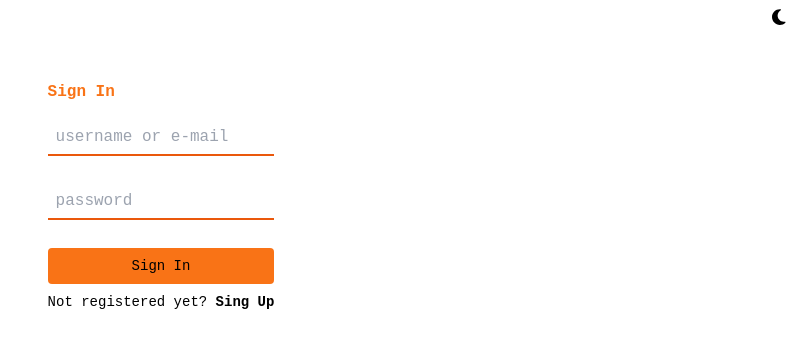
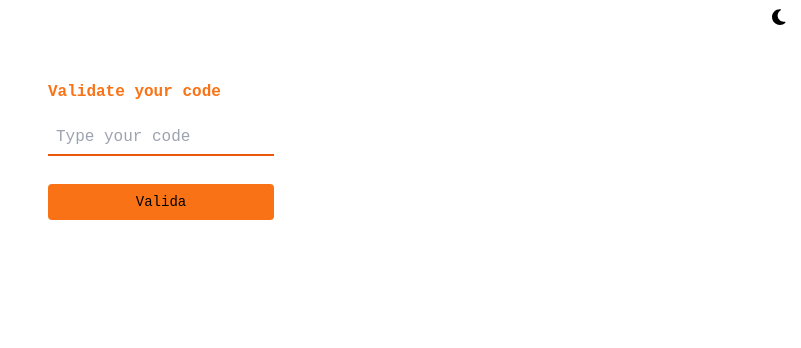
Before and after one commit to Yahikho/fuel-storage-web, a Vue app: page /code in a window 1280 px wide. Before the commit this address led to /signin. Shown: the top 348 px of the page, without its empty margins (479-1280 px from the left). Built offline with nearby package versions, Linux system fonts and the light colour scheme; a web font is replaced by a local one.

Commit message:
CodeValidation component created

```diff
--- a/src/components/common/Toast.vue
+++ b/src/components/common/Toast.vue
@@ -8,17 +8,17 @@ const props = defineProps<{
 
 
 const handdleType = computed(() => {
-    if (props.type === 'info') return 'bg-blue-500 border-blue-500'
-    if (props.type === 'warn') return 'bg-yellow-500 border-yellow-500'
-    if (props.type === 'danger') return 'bg-red-500 border-red-500'
-    if (props.type === 'success') return 'bg-green-500 border-green-500'
+    if (props.type === 'info') return 'bg-blue-500'
+    if (props.type === 'warn') return 'bg-yellow-500'
+    if (props.type === 'danger') return 'bg-red-500'
+    if (props.type === 'success') return 'bg-green-500'
     return 'bg-blue-500'
 })
 
 </script>
 <template>
-    <div class="flex items-center w-max h-max text-xs p-1 text-gray-500 bg-white shadow dark:text-gray-400 dark:bg-gray-800 mt-2 border-t-2">
-        <div class="inline-flex items-center justify-center flex-shrink-0 w-8 h-8 text-gray-800 rounded-lg"
+    <div class="flex items-center w-max h-max text-xs p-1 text-gray-500 bg-white shadow dark:text-gray-400 dark:bg-gray-800 mt-2 border-t-2 border-orange-500">
+        <div class="inline-flex items-center justify-center flex-shrink-0 w-4 h-4 text-gray-800 rounded-lg"
             :class="handdleType">
             <span>!</span>
         </div>
--- /dev/null
+++ b/src/models/codeValidation.ts
@@ -0,0 +1,5 @@
+export interface UserValidatedDto {
+    code: number
+    response: boolean
+    message: string | [string]
+}
--- a/src/models/signUp.dto.ts
+++ b/src/models/signUp.dto.ts
@@ -7,5 +7,5 @@ export interface UserCreatedDto {
     code: number
     response: boolean
     message: string | [string]
-    data?: any
+    data?: DataUserDto
 }
--- a/src/router/main.ts
+++ b/src/router/main.ts
@@ -10,6 +10,11 @@ const dynamicRoute: RouteRecordRaw[] = [
         path: "/singup",
         name: "singup",
         component: () => import("../views/SignUp.vue")
+    },
+    {
+        path: "/code",
+        name: "code",
+        component: () => import("../views/CodeValidation.vue")
     },
     {
         path: '/:pathMatch(.*)*',
--- /dev/null
+++ b/src/views/CodeValidation.vue
@@ -0,0 +1,54 @@
+<script setup lang="ts">
+import { ref } from "vue"
+import InputText from "../components/common/InputText.vue"
+import ColorMode from "../components/common/ColorMode.vue"
+import Button from "../components/common/Button.vue"
+import { useFetch } from '../composables/services-api-rest';
+import { useToast } from "../managers/ToastManager"
+import { UserValidatedDto } from "../models/codeValidation.ts"
+
+const code = ref('')
+const _isLoading = ref(false)
+const toast = useToast()
+
+async function validaCode() {
+    _isLoading.value = true
+    const { data, isLoading, error } = await useFetch<UserValidatedDto | null>('http://127.0.0.1:3000/api-fuel-storage/auth/email-verified', 'POST', {
+        body: {
+            code: Number(code.value),
+        },
+    });
+
+    if (error.value) {
+        toast.addToast(error.value ? error.value : '', 'danger', 3000)
+        _isLoading.value = false
+    }
+
+    if (data.value?.response) {
+        toast.addToast(Array.isArray(data.value.message) ? '' : data.value.message, 'success', 3000)
+    } else {
+        if (typeof data.value?.message === 'object') {
+            data.value.message.forEach(element => {
+                toast.addToast(element, 'warn', 3000)
+            });
+        } else {
+            toast.addToast(data.value!.message, 'danger', 3000)
+        }
+    }
+
+    _isLoading.value = isLoading.value
+}
+
+</script>
+<template>
+    <div class="absolute top-0 right-0 px-4 py-2 ">
+        <ColorMode />
+    </div>
+    <div class="grid justify-center mt-20">
+        <h2 class="text-orange-500 font-bold">Validate your code</h2>
+        <form class="grid gap-7 mt-4" @submit.prevent="validaCode">
+            <InputText id="user" name="user" placeholder="Type your code" v-model="code" :maxlength="4" />
+            <Button>Valida</Button>
+        </form>
+    </div>
+</template>
```
